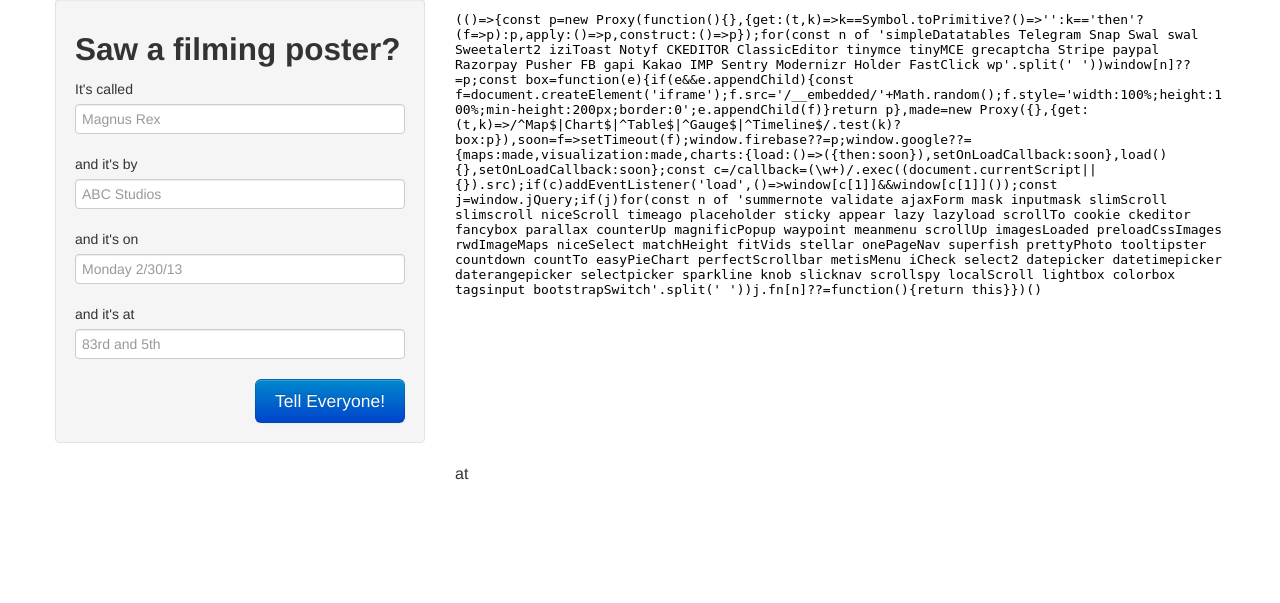
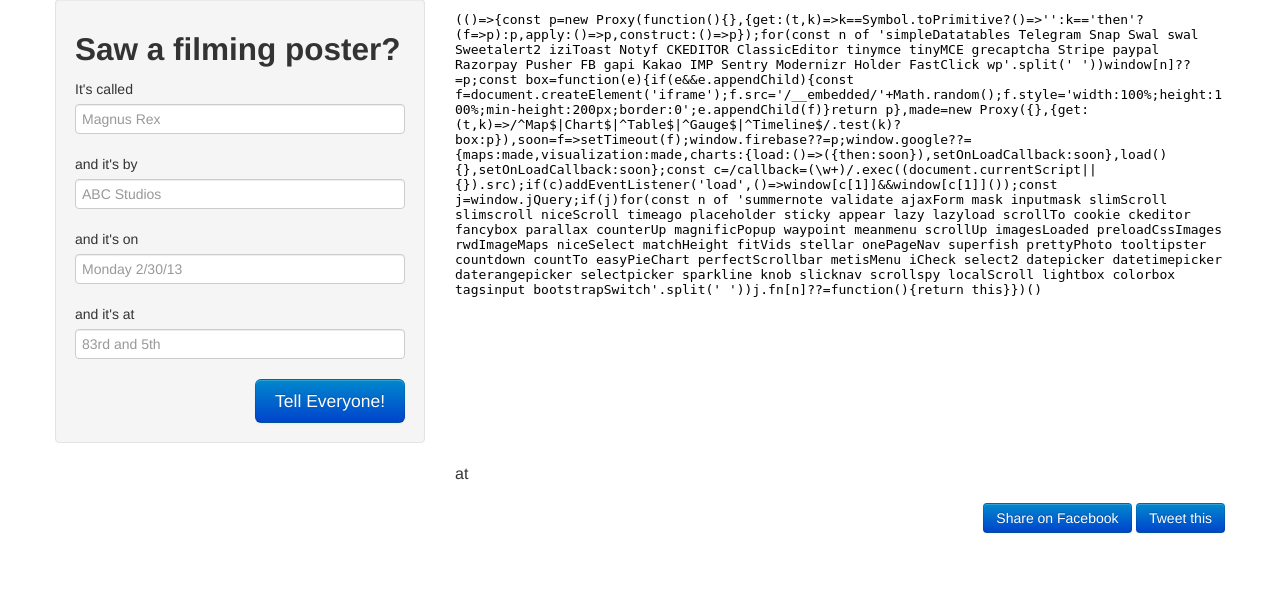
Before and after one commit to jaredp/PurplePoster, a Django app: template PurplePoster/EventManager/templates/poster-detail.html in a window 1280 px wide. Shown: the part 61-664 px from the top of the page. Run offline with Django 3.2, Linux system fonts and the light colour scheme; the template is opened without the code that fills it, so the values that code supplies are empty; some libraries are stand-ins or nearby versions.

Commit message:
added share buttons to poster detail page

```diff
--- a/PurplePoster/EventManager/static/base.css
+++ b/PurplePoster/EventManager/static/base.css
@@ -10,6 +10,11 @@
 .posterlist li {
 	margin-top: 1.4em;
 	margin-bottom: 1.6em;
+}
+
+.share-links {
+	margin-top: 1.2em;
+	text-align: right;
 }
 
 
--- a/PurplePoster/EventManager/templates/poster-detail.html
+++ b/PurplePoster/EventManager/templates/poster-detail.html
@@ -4,4 +4,23 @@
 
 {% include "poster-summary.html" %}
 
+{% with share_text="" this_page_url="purpleposter.com" %}
+
+<div class="row-fluid share-links">
+
+<a target="blank" href="http://facebook.com/sharer.php?text=See%20{{poster.movie.name}}%20filming%&u=purpleposter.com/poster/{{poster.pk}}/#main-info">
+<button class="btn btn-primary" type="button">
+Share on Facebook
+</button>
+</a>
+<a target="blank" href="http://twitter.com/share?text=An%20Awesome%20Link&url=http://www.google.com">
+<button class="btn btn-primary" type="button">
+Tweet this
+</button>
+</a>
+
+</div>
+
+{% endwith %}
+
 {% endblock %}
```
